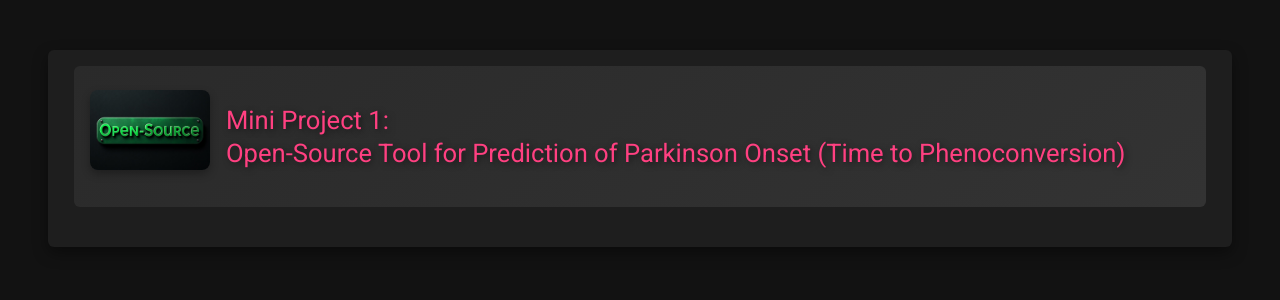
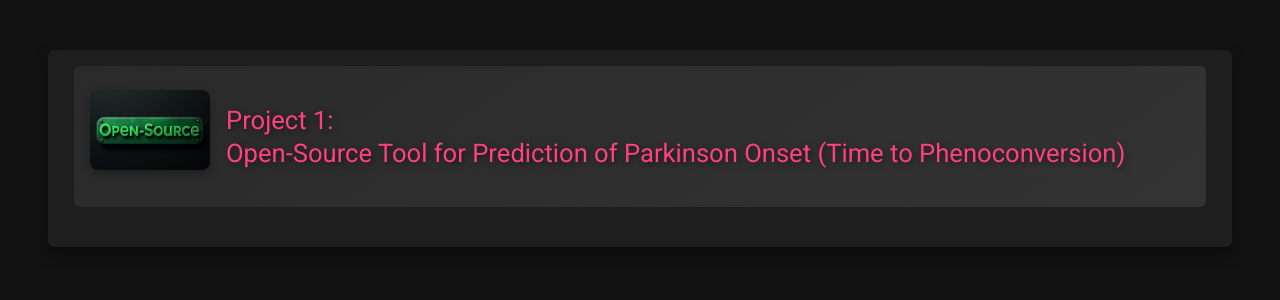
Before and after one commit to nbahador/nbahador.github.io, a Jekyll site: the page HuggingfaceProjects.html, which Jekyll copies as it is, in a window 1280 px wide. Shown: the part 135-435 px from the top of the page. Built offline with Jekyll 4.4.1, drawn with Linux system fonts in a browser that asks for light colours.

Commit message:
Update HuggingfaceProjects.html

```diff
--- a/HuggingfaceProjects.html
+++ b/HuggingfaceProjects.html
@@ -175,7 +175,7 @@
             <div class="project-icon" style="background-image: url('https://raw.githubusercontent.com/nbahador/nbahador.github.io/main/assets/img/open_source.jpg');"></div>
             <!-- Link for Project 1 -->
             <a href="https://huggingface.co/spaces/nooshinbah/Parkinson_Risk_Predictor">
-                <h2>Mini Project 1: <br> Open-Source Tool for Prediction of Parkinson Onset (Time to Phenoconversion) </h2>
+                <h2> Project 1: <br> Open-Source Tool for Prediction of Parkinson Onset (Time to Phenoconversion) </h2>
             </a>
         </div>
 
```
